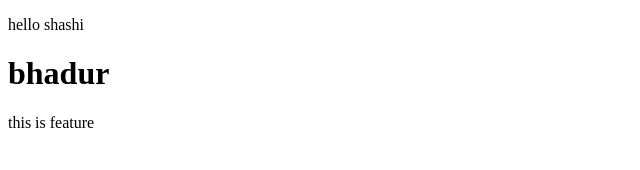
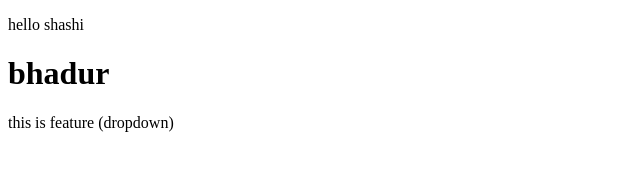
Before and after one commit to shashi-git-hub/shashi-git, a plain HTML site: page index.html in a window 1280 px wide. Shown: the whole page, without its empty margins (0-640 px from the left). Drawn offline with Linux system fonts and the light colour scheme.

Commit message:
add dropdeown

```diff
--- a/index.html
+++ b/index.html
@@ -8,6 +8,6 @@
 <body>
     <p> hello shashi</p>
     <h1>bhadur</h1>
-    <p> this is feature </p>
+    <p> this is feature (dropdown) </p>
 </body>
 </html>
```
